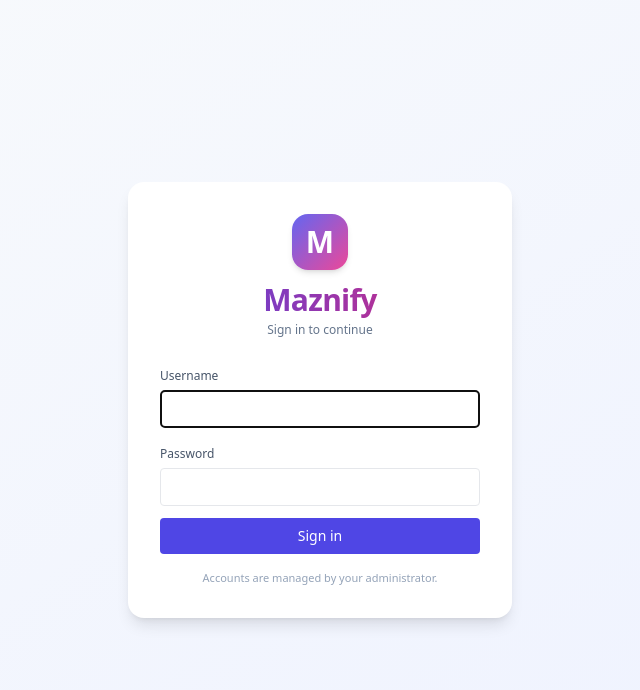
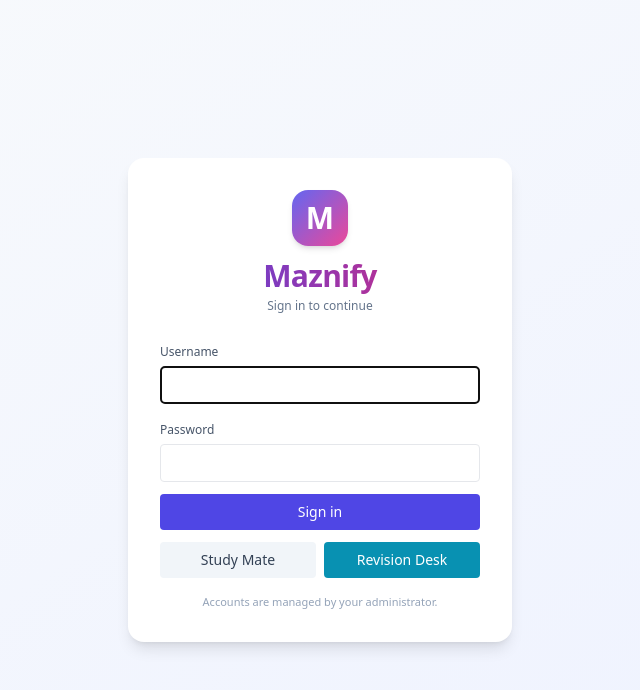
Before and after one commit to asheikabrar/MaznifyIB, a FastAPI app: page /login in a window 1280 px wide. Shown: the top 690 px of the page, without its empty margins (320-960 px from the left). Run offline with FastAPI, Linux system fonts and the light colour scheme; some libraries are stand-ins or nearby versions.

Commit message:
Fix the default login app

```diff
--- a/app/main.py
+++ b/app/main.py
@@ -1833,7 +1833,7 @@ def plan_view(request: Request, on: str = "", db: Session = Depends(get_db)):
 # ---------- auth: login / logout ----------
 
 @app.get("/login", response_class=HTMLResponse)
-def login_form(request: Request, next: str = "/revision-desk", error: str = "", db: Session = Depends(get_db)):
+def login_form(request: Request, next: str = "/", error: str = "", db: Session = Depends(get_db)):
     return templates.TemplateResponse(
         "login.html",
         {
--- a/app/templates/base.html
+++ b/app/templates/base.html
@@ -48,6 +48,7 @@
   ('/dashboard', '📊', 'Dashboard', 'indigo'),
   ('/',          '🌞', 'Today',     'amber'),
   ('/plan',      '🗓️', 'Plan',      'sky'),
+  ('/revision-desk', '📝', 'Revision Desk', 'cyan'),
   ('/subjects',  '📚', 'Subjects',  'emerald'),
   ('/tasks',     '✅', 'Tasks',     'violet'),
   ('/deadlines', '🎯', 'Deadlines', 'rose'),
--- a/app/templates/login.html
+++ b/app/templates/login.html
@@ -17,8 +17,8 @@
     {% if error %}
       <div class="bg-rose-50 text-rose-700 text-xs px-3 py-2 rounded mb-3">{{ error }}</div>
     {% endif %}
-    <form method="post" action="/login" class="space-y-3">
-      <input type="hidden" name="next" value="{{ next }}" />
+    <form method="post" action="/login" class="space-y-3" id="login-form">
+      <input type="hidden" id="next-field" name="next" value="{{ next }}" />
       <label class="block">
         <span class="text-xs text-slate-600">Username</span>
         <input name="username" autofocus required autocomplete="username"
@@ -30,7 +30,20 @@
           class="mt-1 w-full border rounded px-3 py-2 text-sm" />
       </label>
       <button class="w-full bg-indigo-600 text-white rounded px-3 py-2 text-sm">Sign in</button>
+      <div class="grid grid-cols-2 gap-2">
+        <button type="button" onclick="setLoginNext('/')" class="w-full bg-slate-100 text-slate-700 rounded px-3 py-2 text-sm">Study Mate</button>
+        <button type="button" onclick="setLoginNext('/revision-desk')" class="w-full bg-cyan-600 text-white rounded px-3 py-2 text-sm">Revision Desk</button>
+      </div>
     </form>
+    <script>
+      function setLoginNext(path) {
+        const nextInput = document.getElementById('next-field');
+        if (nextInput) {
+          nextInput.value = path;
+        }
+        document.getElementById('login-form').submit();
+      }
+    </script>
     <div class="mt-4 text-center text-[11px] text-slate-400">
       Accounts are managed by your administrator.
     </div>
--- a/app/templates/revision_desk.html
+++ b/app/templates/revision_desk.html
@@ -218,6 +218,10 @@
         </svg>
         <div class="eyebrow">IB · Spaced Revision Tracker</div>
         <h1>Maznify</h1>
+      </div>
+      <div style="display:flex; justify-content:center; gap:10px; flex-wrap:wrap; margin:14px 0 0;">
+        <a href="/" class="small ghost" style="padding:8px 14px;">Study Mate</a>
+        <a href="/logout" class="small ghost" style="padding:8px 14px;">Logout</a>
       </div>
       <div class="accent-bar"></div>
       <div class="stats">
```
Also changed, not shown: tests/test_revision_desk_flashcards.py (+1 -0 lines).
